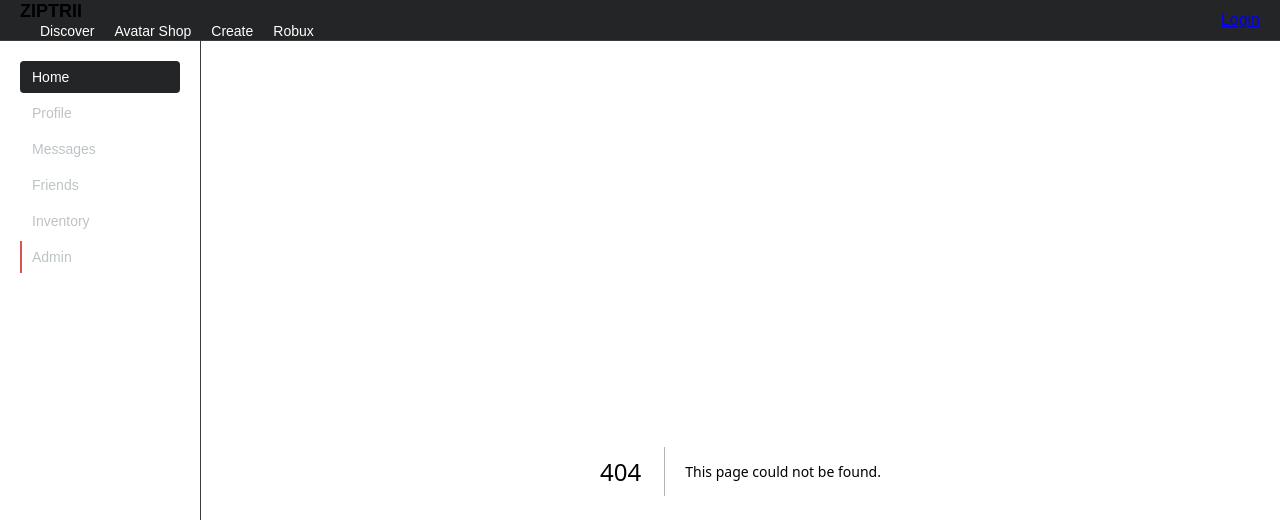
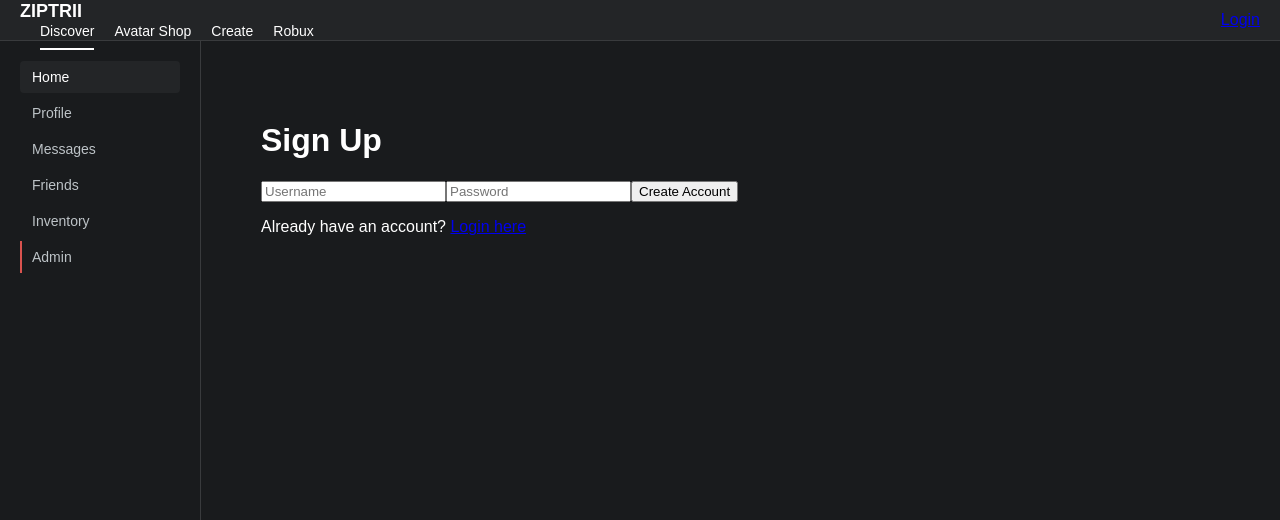
Before and after one commit to valvicthe/ziptrii, a Next.js app: page /signup in a window 1280 px wide. Before the commit this address had no page. Shown: the top 520 px of the page. Built offline with nearby package versions, Linux system fonts and the light colour scheme.

Commit message:
Create page.js

```diff
--- /dev/null
+++ b/src/app/signup/page.js
@@ -0,0 +1,35 @@
+'use client';
+import { useState } from 'react';
+
+export default function SignupPage() {
+  const [username, setUsername] = useState('');
+  const [password, setPassword] = useState('');
+
+  const handleSignup = async (e) => {
+    e.preventDefault();
+    const res = await fetch('/api/auth', {
+      method: 'POST',
+      body: JSON.stringify({ username, password, type: 'signup' }),
+    });
+    const data = await res.json();
+
+    if (data.success) {
+      alert("Account created!");
+      window.location.href = '/login';
+    } else {
+      alert(data.error);
+    }
+  };
+
+  return (
+    <div className="content">
+      <form onSubmit={handleSignup}>
+        <h1>Sign Up</h1>
+        <input type="text" placeholder="Username" onChange={(e) => setUsername(e.target.value)} />
+        <input type="password" placeholder="Password" onChange={(e) => setPassword(e.target.value)} />
+        <button type="submit">Create Account</button>
+        <p>Already have an account? <a href="/login">Login here</a></p>
+      </form>
+    </div>
+  );
+}
```
